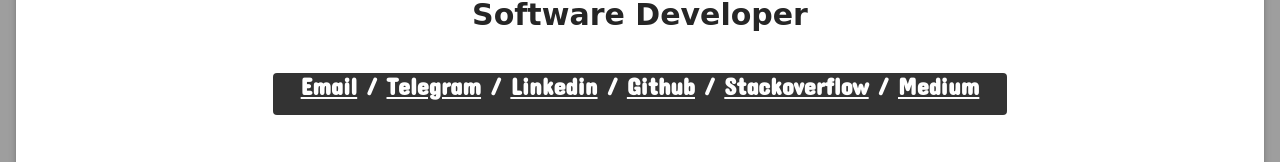
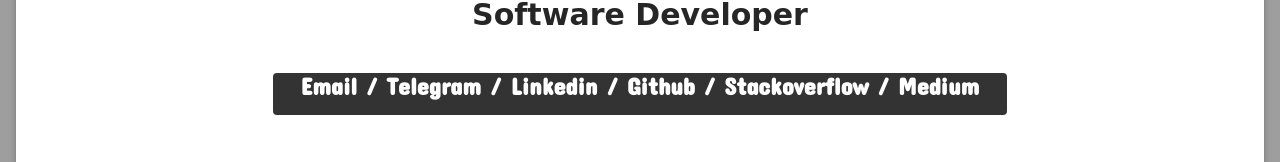
Before and after one commit to alisoltanics/alisoltanics.github.io, a plain HTML site: page index.html in a window 1280 px wide. Shown: the part 461-623 px from the top of the page. Drawn offline with nearby package versions, Linux system fonts and the light colour scheme; a web font is replaced by a local one.

Commit message:
Change ui

```diff
--- a/css/master.css
+++ b/css/master.css
@@ -30,9 +30,6 @@ body{
   -webkit-backdrop-filter: blur(5px);
   backdrop-filter: blur(5px);
 }
-#link a{
-  text-decoration: underline;
-}
 #link a:hover{
   text-decoration: none;
 }
```
